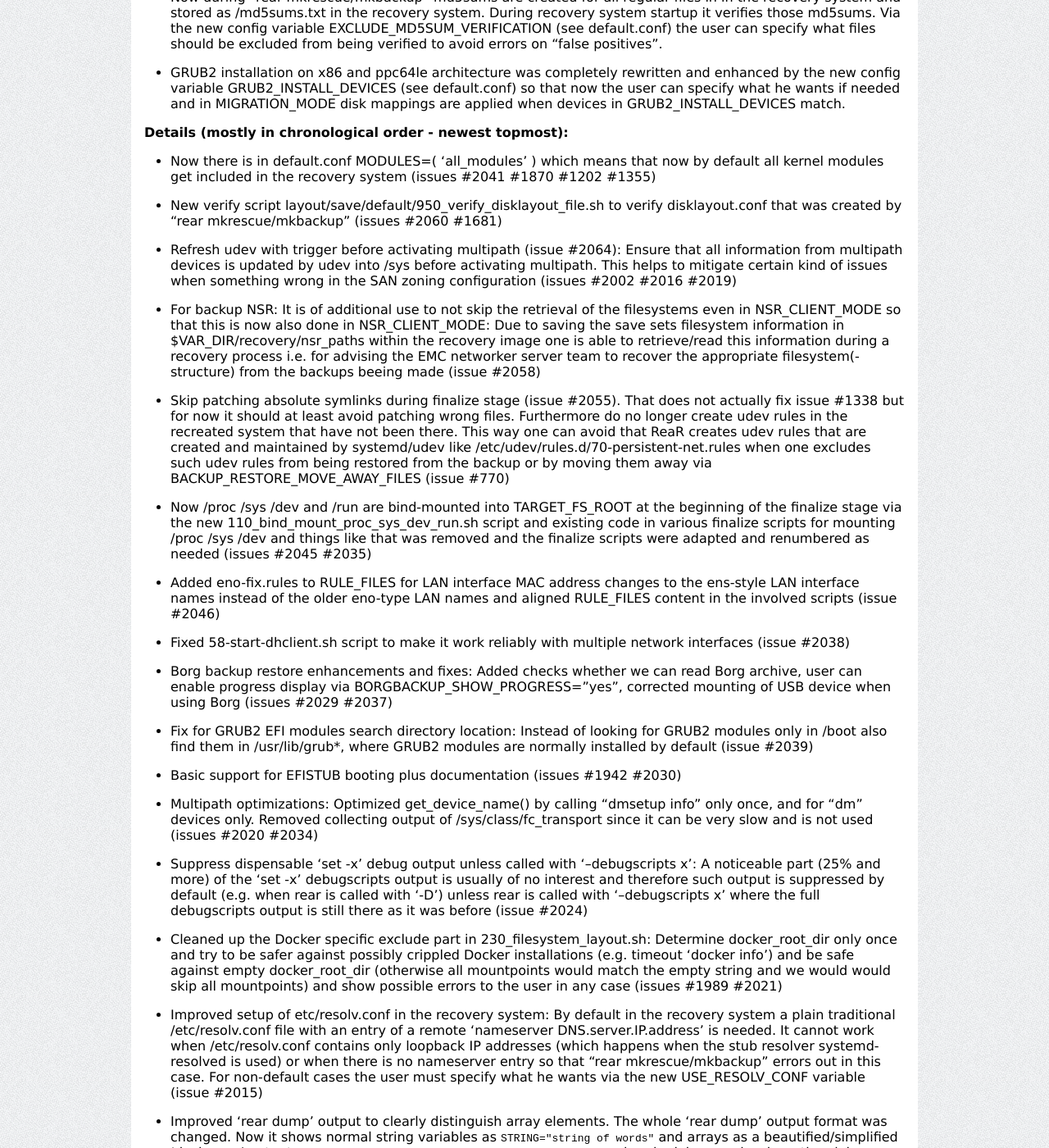
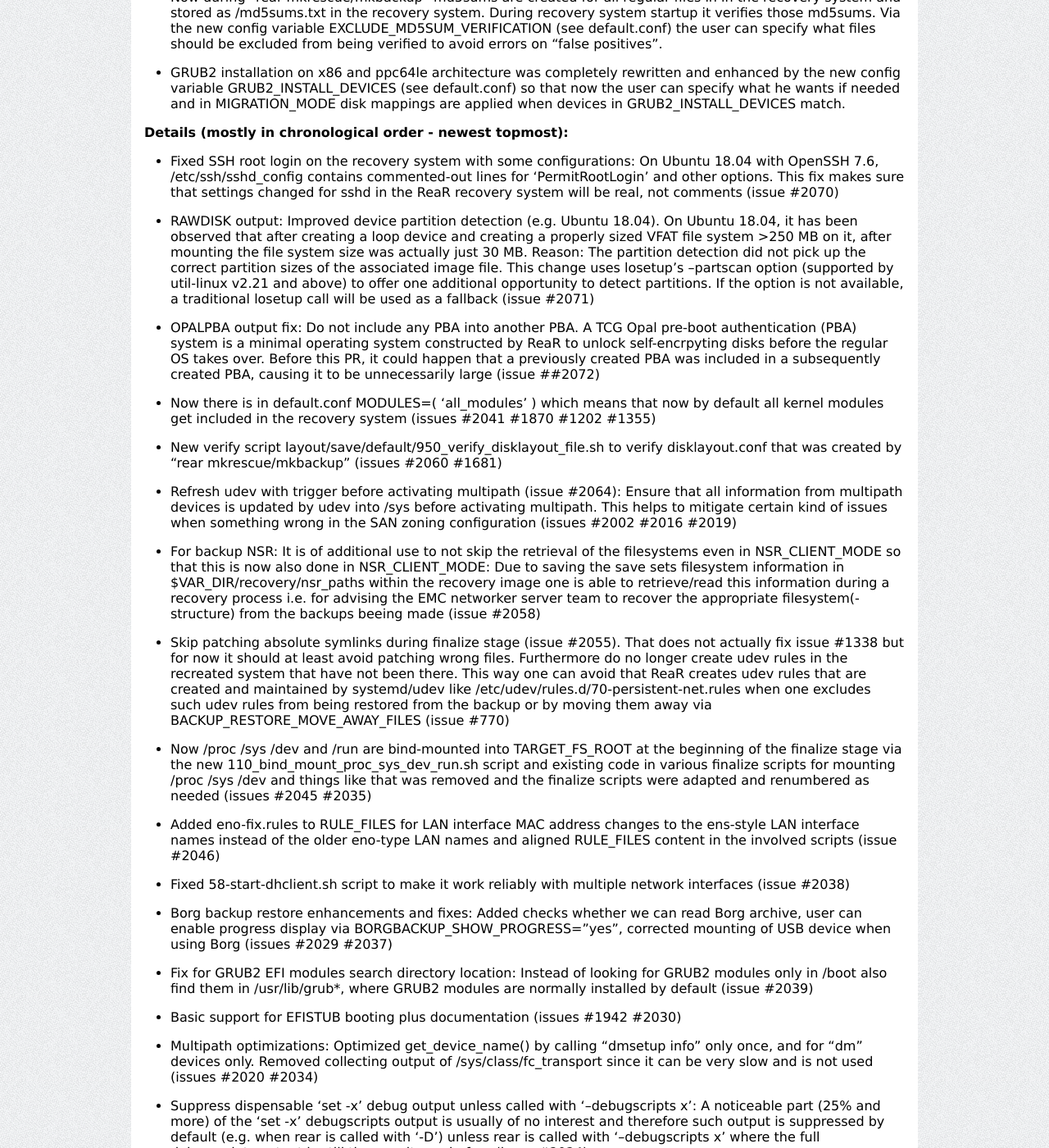
Before and after one commit to rear/rear.github.com, a Jekyll site: the page built from documentation/release-notes-2-5.md, in a window 1280 px wide and 1400 px high, scrolled down 3783 px. Shown: the whole window at 82% size. Built offline with Jekyll 4.4.1, drawn with Linux system fonts in a browser that asks for light colours; comment, search, counter and statistics services are not loaded; some of the changed text lies outside the part shown.

Commit message:
Update release-notes-2-5.md
Added latest changes to the "Details" part of "Version 2.5"

```diff
--- a/documentation/release-notes-2-5.md
+++ b/documentation/release-notes-2-5.md
@@ -245,6 +245,12 @@
 
 #### Details (mostly in chronological order - newest topmost):
 
+* Fixed SSH root login on the recovery system with some configurations: On Ubuntu 18.04 with OpenSSH 7.6, /etc/ssh/sshd_config contains commented-out lines for 'PermitRootLogin' and other options. This fix makes sure that settings changed for sshd in the ReaR recovery system will be real, not comments (issue #2070)
+
+* RAWDISK output: Improved device partition detection (e.g. Ubuntu 18.04). On Ubuntu 18.04, it has been observed that after creating a loop device and creating a properly sized VFAT file system >250 MB on it, after mounting the file system size was actually just 30 MB. Reason: The partition detection did not pick up the correct partition sizes of the associated image file. This change uses losetup's --partscan option (supported by util-linux v2.21 and above) to offer one additional opportunity to detect partitions. If the option is not available, a traditional losetup call will be used as a fallback (issue #2071)
+
+* OPALPBA output fix: Do not include any PBA into another PBA. A TCG Opal pre-boot authentication (PBA) system is a minimal operating system constructed by ReaR to unlock self-encrpyting disks before the regular OS takes over. Before this PR, it could happen that a previously created PBA was included in a subsequently created PBA, causing it to be unnecessarily large (issue ##2072)
+
 * Now there is in default.conf MODULES=( 'all_modules' ) which means that now by default all kernel modules get included in the recovery system (issues #2041 #1870 #1202 #1355)
 
 * New verify script layout/save/default/950_verify_disklayout_file.sh to verify disklayout.conf that was created by "rear mkrescue/mkbackup" (issues #2060 #1681)
@@ -273,7 +279,7 @@
 
 * Cleaned up the Docker specific exclude part in 230_filesystem_layout.sh: Determine docker_root_dir only once and try to be safer against possibly crippled Docker installations (e.g. timeout 'docker info') and be safe against empty docker_root_dir (otherwise all mountpoints would match the empty string and we would would skip all mountpoints) and show possible errors to the user in any case (issues #1989 #2021)
 
-* Improved setup of etc/resolv.conf in the recovery system: By default in the recovery system a plain traditional /etc/resolv.conf file with an entry of a remote 'nameserver DNS.server.IP.address' is needed. It cannot work when /etc/resolv.conf contains only loopback IP addresses (which happens when the stub resolver systemd-resolved is used) or when there is no nameserver entry so that "rear mkrescue/mkbackup" errors out in this case. For non-default cases the user must specify what he wants via the new USE_RESOLV_CONF variable (issue #2015)
+* Improved setup of /etc/resolv.conf in the recovery system: In case of static networking setup in the recovery system a plain traditional /etc/resolv.conf file with an entry of a remote 'nameserver DNS.server.IP.address' is needed. It cannot work when /etc/resolv.conf contains only loopback IP addresses (which happens when the stub resolver systemd-resolved is used) or when there is no nameserver entry so that "rear mkrescue/mkbackup" errors out in this case. In contrast when USE_DHCLIENT is ture (e.g. when DHCP is used on the original system) then during recovery system startup /etc/resolv.conf will be generated by /bin/dhclient-script so that it does not matter what its content was before. For special cases the user can specify what he wants via the new USE_RESOLV_CONF variable (issues #2015 #2018 #2076)
 
 * Improved 'rear dump' output to clearly distinguish array elements. The whole 'rear dump' output format was changed. Now it shows normal string variables as `STRING="string of words"` and arrays as a beautified/simplified 'declare -p' output as `ARRAY=("first element" "second element" ... )` unless in debug mode where the plain 'declare -p' output is shown like `declare -- STRING="string of words"` and `declare -a ARRAY=([0]="first element" [1]="second element" ... )` that is needed for complicated array elements that contain brackets. Furthermore now the 'rear dump' output can be directly sourced (issue #2014)
 
```
